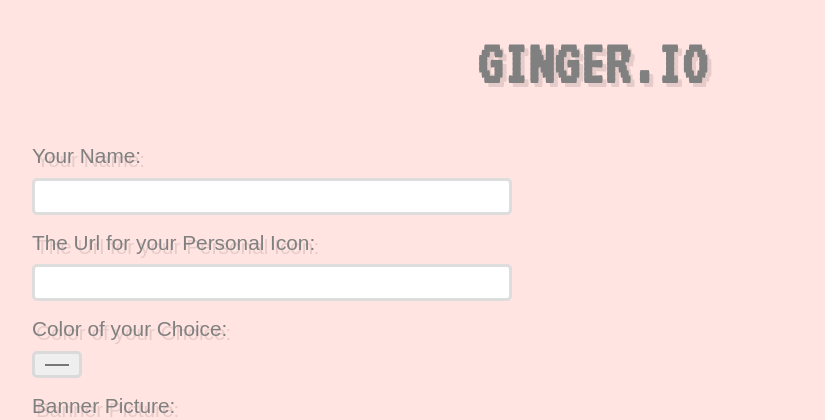
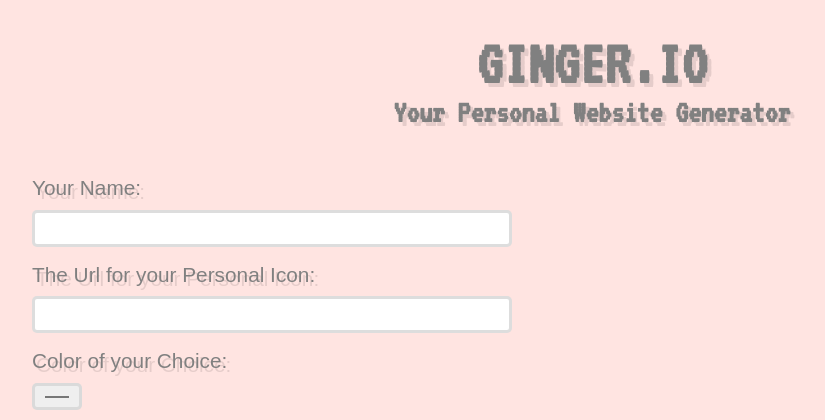
Before and after one commit to ginggk/hosting-custom-websites, a Django app: page / in a window 1280 px wide. Shown: the top 420 px of the page, without its empty margins (48-873 px from the left). Run offline with Django 3.2, Linux system fonts and the light colour scheme.

Commit message:
added a title that says what the application is in the same font as the title

```diff
--- a/app/templates/information.html
+++ b/app/templates/information.html
@@ -15,6 +15,9 @@
 <body>
     <div class="title-holder">
         <h1 class="title"> GINGER.IO </h1>
+    </div>
+    <div class="description-holder">
+        <h1 class="description"> Your Personal Website Generator </h1>
     </div>
     <div class="form-container">
         <form class="form" action="{% url 'information' %}" method="POST">
```
